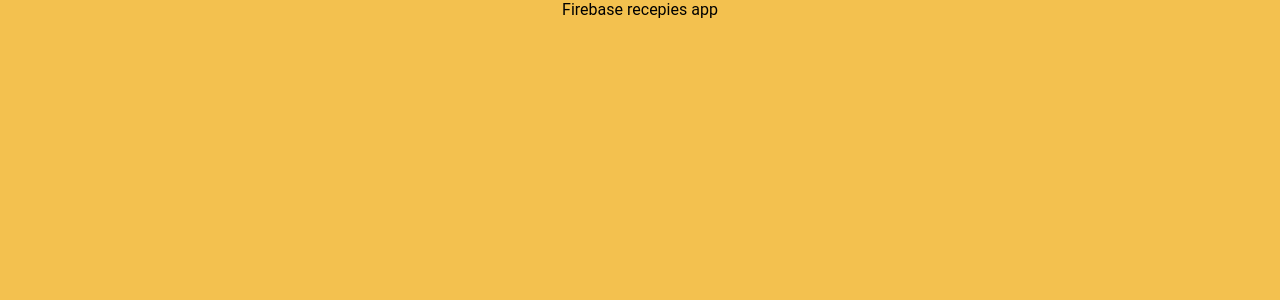
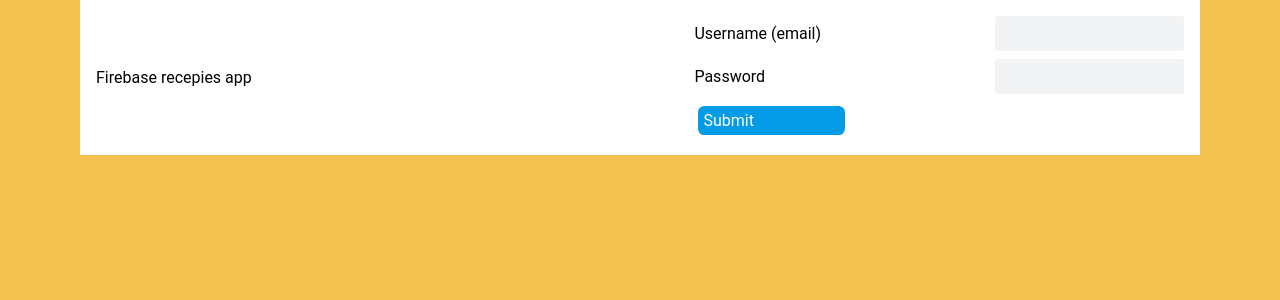
Before and after one commit to p6te/firebase-recipes-web-app, a React (Create React App) app: page / in a window 1280 px wide. Shown: the top 300 px of the page. Built offline with nearby package versions, Linux system fonts and the light colour scheme; no server answers.

Commit message:
add LoginForm component

```diff
--- a/src/App.tsx
+++ b/src/App.tsx
@@ -1,12 +1,21 @@
+import { useState } from "react";
 import "./App.css";
-
-// eslint-disable-next-line @typescript-eslint/no-unused-vars
+import FirebaseAuthService from "./FirebaseAuthService";
+import LoginForm from "./components/LoginForm";
 import firebase from "./FirebaseConfig";
 
 function App() {
+  const [user, setUser] = useState<firebase.User | null>(null);
+
+  FirebaseAuthService.subscribeToAuthChanges(setUser);
+
+  console.log(user);
   return (
     <div className="App">
-      <h1>Firebase recepies app</h1>
+      <div className="title-row">
+        <h1>Firebase recepies app</h1>
+        <LoginForm existingUser={user}></LoginForm>
+      </div>
     </div>
   );
 }
--- /dev/null
+++ b/src/FirebaseAuthService.ts
@@ -0,0 +1,45 @@
+import { Dispatch, SetStateAction } from "react";
+import firebase from "./FirebaseConfig";
+
+const auth = firebase.auth();
+
+const registerUser = (email: string, password: string) => {
+  return auth.createUserWithEmailAndPassword(email, password);
+};
+
+const loginUser = (email: string, password: string) => {
+  return auth.signInWithEmailAndPassword(email, password);
+};
+
+const logoutUser = () => {
+  return auth.signOut();
+};
+
+const sendPasswordResetEmail = (email: string) => {
+  return auth.sendPasswordResetEmail(email);
+};
+
+const loginWithGoogle = () => {
+  const provider = new firebase.auth.GoogleAuthProvider();
+
+  return auth.signInWithPopup(provider);
+};
+
+const subscribeToAuthChanges = (
+  handleAuthChange: (user: firebase.User | null) => void
+) => {
+  auth.onAuthStateChanged((user: firebase.User | null) => {
+    handleAuthChange(user);
+  });
+};
+
+const FirebaseAuthService = {
+  registerUser,
+  loginUser,
+  logoutUser,
+  sendPasswordResetEmail,
+  loginWithGoogle,
+  subscribeToAuthChanges,
+};
+
+export default FirebaseAuthService;
--- /dev/null
+++ b/src/components/LoginForm.tsx
@@ -0,0 +1,74 @@
+import React, { FormEvent, useState } from "react";
+import FirebaseAuthService from "../FirebaseAuthService";
+import firebase from "../FirebaseConfig";
+
+type Props = {
+  existingUser: firebase.User | null;
+};
+
+const LoginForm: React.FC<Props> = ({ existingUser }) => {
+  const [username, setUsername] = useState("");
+  const [password, setPassword] = useState("");
+
+  const handleSubmit = async (event: FormEvent<HTMLFormElement>) => {
+    event.preventDefault();
+    console.log("submit");
+    try {
+      await FirebaseAuthService.registerUser(username, password);
+      console.log("rejestracja");
+      setUsername("");
+      setPassword("");
+    } catch (error) {
+      console.log(error);
+    }
+  };
+
+  const handleLogout = () => {
+    FirebaseAuthService.logoutUser();
+  };
+
+  return (
+    <div className="login-form-container">
+      {existingUser ? (
+        <div className="row">
+          <h3>Welcome, {existingUser?.email} </h3>
+          <button
+            type="button"
+            className="primary-button"
+            onClick={handleLogout}
+          >
+            Logout
+          </button>
+        </div>
+      ) : (
+        <form onSubmit={handleSubmit} className="login-form">
+          <label className="input-label login-label">
+            Username (email)
+            <input
+              type="email"
+              required
+              value={username}
+              onChange={(e) => setUsername(e.target.value)}
+              className="input-text"
+            />
+          </label>
+          <label className="input-label login-label">
+            Password
+            <input
+              type="password"
+              required
+              value={password}
+              onChange={(e) => setPassword(e.target.value)}
+              className="input-text"
+            />
+          </label>
+          <div className="button-box">
+            <button className="primary-button">Submit</button>
+          </div>
+        </form>
+      )}
+    </div>
+  );
+};
+
+export default LoginForm;
```
